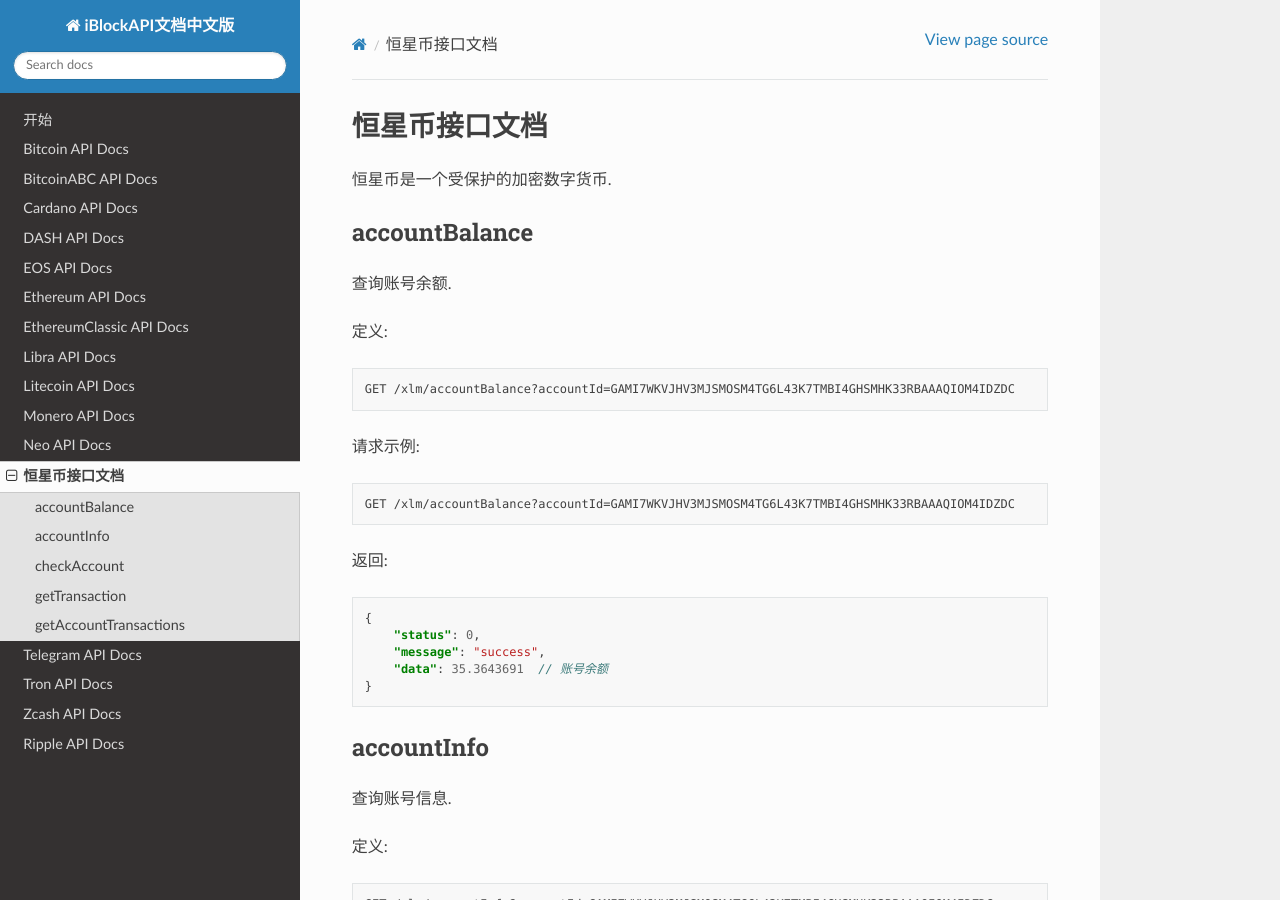
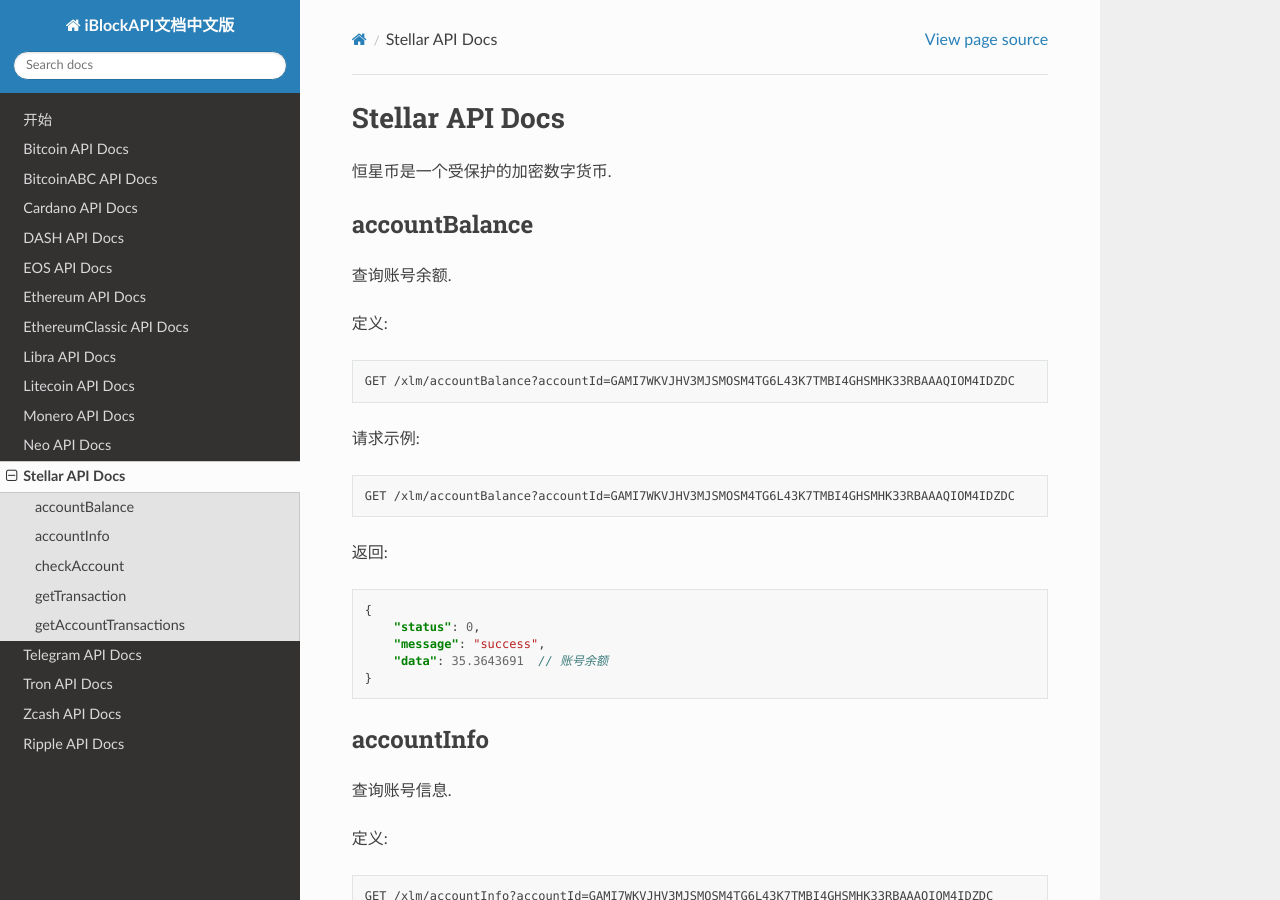
Before and after one commit to iBlockAPI/API-Docs-CN, a Sphinx documentation site: the page built from source/stellar.rst, in a window 1280 px wide and 900 px high. Built offline with Sphinx 7.4.7 and the Read the Docs theme 2.0.0, drawn with Linux system fonts in a browser that asks for light colours.

Commit message:
xlm接口文档更新

```diff
--- a/source/stellar.rst
+++ b/source/stellar.rst
@@ -1,4 +1,4 @@
-恒星币接口文档
+Stellar API Docs
 ===========
 恒星币是一个受保护的加密数字货币.
 
```
